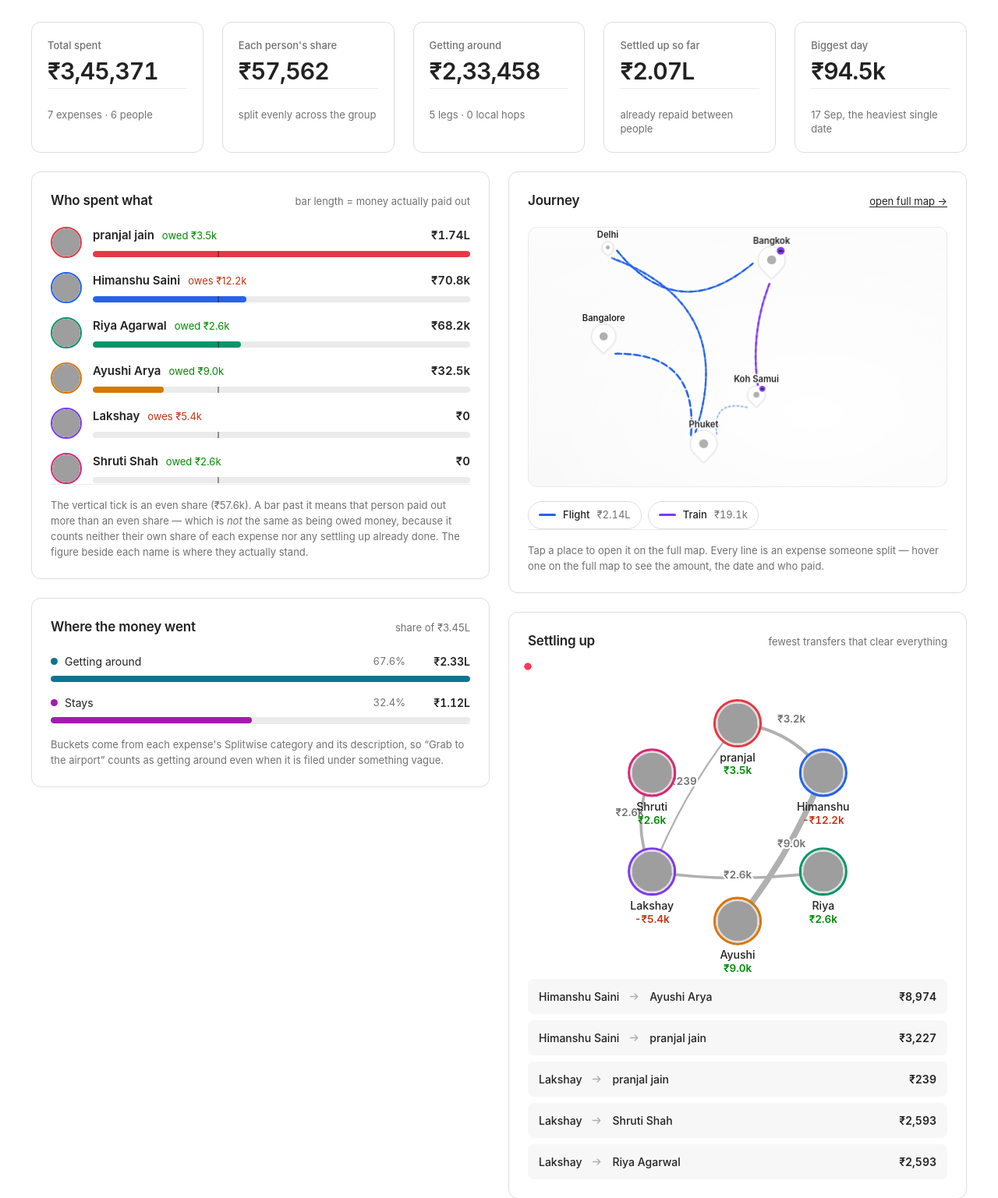
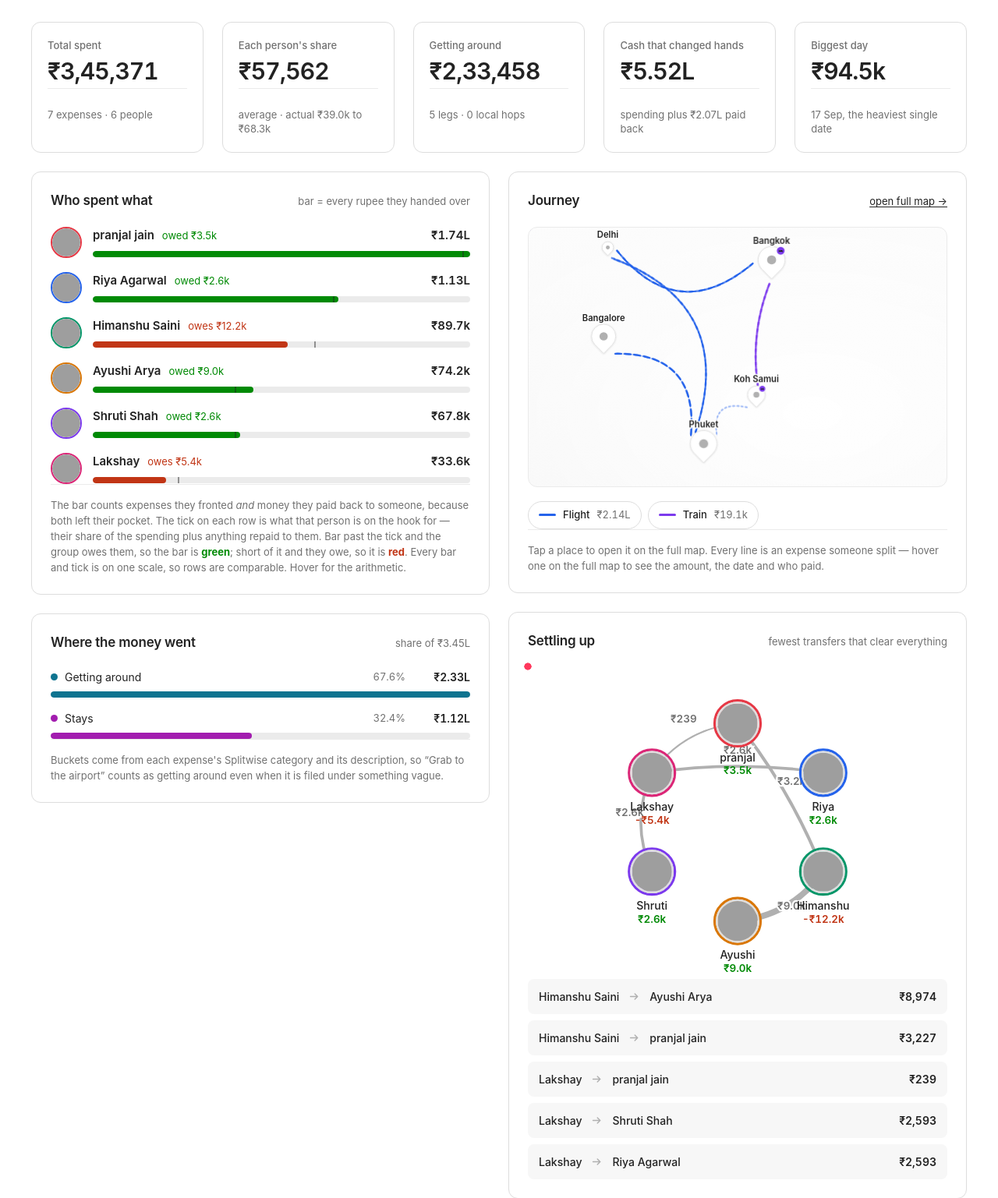
Before and after one commit to sainihimanshu1999/trip_setter, a FastAPI app: page / in a window 1280 px wide. Shown: the part 76-1613 px from the top of the page at 78% size. Run offline with FastAPI, Linux system fonts and the light colour scheme; grey boxes are pictures that could not be loaded.

Commit message:
Count repayments as money paid, and colour the bars by balance
Paying someone back is money leaving your pocket exactly like paying for a
hotel is, but the per-person bar counted only expenses fronted for the group.
Shruti's bar was zero length while she had handed over 67,783, all of it as
repayments; Lakshay's was zero against 33,605. Two of six people read as
having paid nothing.

The bar is now everything handed over, `paid + settled_out`, and the tick on
each row is everything that person is on the hook for, `owed + settled_in`.
Both sit on one group-wide scale, so the gap between a person's bar and their
own tick is exactly their balance and rows stay comparable. The bar is green
when it runs past the tick and the group owes them, red when it falls short.
Colour and geometry come from the same number, so they cannot disagree.

The tick used to be the flat group average on every row, which made it
unreadable: it is the one number that matches nobody.

Both sides now sum to the same figure, which is the new invariant:

    sum(paid_total) == sum(owed_total) == total_spend + total_settled
    552,340.46      == 552,340.46      == 345,371 + 206,969.46

Total spent stays at the cost of the trip, 345,371. A settle-up repays a share
of an expense already counted there, so adding repayments to it would count
that money twice - Shruti's 18,899 to pranjal settles the flight that is
already in the total. The cash-flow figure is a tile of its own instead:
"Cash that changed hands", 552,340.

"Each person's share" keeps the average but now shows the spread beside it.
57,562 is arithmetically correct and matches none of the six, whose real
shares run 39,030 to 68,300, because people skipped expenses. Each person's
actual share is the tick on their row.

People are ranked by the bar the chart draws rather than by expenses fronted.

```diff
--- a/app/routers/api.py
+++ b/app/routers/api.py
@@ -58,10 +58,12 @@ async def overview(analytics: AnalyticsDep) -> dict:
 @router.get("/people")
 async def people(analytics: AnalyticsDep) -> dict:
     """Per-person spend, the data behind the expenditure bars."""
-    max_paid = max((p.paid for p in analytics.people), default=ZERO)
+    # Same scale the dashboard uses: the largest total handed over.
+    max_paid = max((p.paid_total for p in analytics.people), default=ZERO)
     return {
         "currency": analytics.currency,
         "total": float(analytics.total_spend),
+        "total_moved": float(analytics.total_moved),
         "per_head": float(analytics.per_head),
         # The index is the colour: without it every person came back as
         # person_colour(0), so this endpoint painted the whole group red while
--- a/app/static/css/theme.css
+++ b/app/static/css/theme.css
@@ -409,6 +409,17 @@ a:hover { color: var(--accent); }
   background: var(--person-color, var(--ink));
   transition: width 900ms var(--ease);
 }
+
+/* Green when the group owes them, red when they owe it. The colour and the
+   bar-past-marker reading have to agree, so both come from `balance`. */
+.person .fill.pos { background: var(--positive); }
+.person .fill.neg { background: var(--negative); }
+.person .fill:not(.pos):not(.neg) { background: var(--ink-3); }
+
+/* Inline colour words in the hints, so "green" and "red" are shown as well
+   as named. */
+.pos-ink { color: var(--positive); }
+.neg-ink { color: var(--negative); }
 
 /* The fair-share marker: where the bar would end on an even split. */
 .marker {
--- a/app/static/js/charts.js
+++ b/app/static/js/charts.js
@@ -6,13 +6,12 @@ const Charts = (() => {
   /* --- per-person expenditure bars -------------------------------------- */
 
   function people(host, payload) {
-    const { people: rows, currency, per_head: perHead } = payload;
+    const { people: rows, currency } = payload;
     host.innerHTML = '';
     if (!rows.length) {
       host.innerHTML = '<div class="empty">No expenses yet.</div>';
       return;
     }
-    const maxPaid = Math.max(...rows.map((p) => p.paid), 1);
     const money = new App.Money(currency);
 
     rows.forEach((person, i) => {
@@ -22,9 +21,8 @@ const Charts = (() => {
       /* Where they stand now, which is `balance` and not `net`. `net` is paid
          minus fair share and ignores settle-ups, so anyone who fronted a lot
          and was then repaid too much still read as being owed money. Himanshu
-         fronted 70,805 of a 345,371 trip -- more than an even share -- yet
-         after his own 68,300 share and a 33,605 repayment from Lakshay he owes
-         12,201. On `net` he showed as "fronted 2.5k". */
+         handed over 89,704 of a 552,340 total, more than most, yet after his
+         68,300 share and a 33,605 repayment from Lakshay he owes 12,201. */
       const balance = person.balance;
       const settled = Math.abs(balance) < 1;
       const sign = settled ? '' : (balance > 0 ? 'pos' : 'neg');
@@ -34,15 +32,20 @@ const Charts = (() => {
           ? `owed ${App.moneyShort(balance, currency)}`
           : `owes ${App.moneyShort(-balance, currency)}`;
 
-      /* The bar is gross outlay and the label is the net position, and the
-         two legitimately disagree. Spell the arithmetic out on hover so the
-         gap between them is answerable without opening the spreadsheet. */
+      /* The bar is everything they handed over and the marker is everything
+         they are on the hook for, both on one group-wide scale. So the gap
+         between a person's bar and their own marker *is* their balance, and
+         the colour says which side of it they are on. */
       const tip = [
         person.name,
-        `paid out    ${money.full(person.paid)}`,
-        `own share   ${money.full(person.owed)}`,
-        `settle-ups  ${money.full(person.settled_out)} sent, `
-          + `${money.full(person.settled_in)} received`,
+        `fronted      ${money.full(person.paid)}`,
+        `paid back    ${money.full(person.settled_out)}`,
+        `handed over  ${money.full(person.paid_total)}`,
+        '',
+        `own share    ${money.full(person.owed)}`,
+        `repaid to    ${money.full(person.settled_in)}`,
+        `on the hook  ${money.full(person.owed_total)}`,
+        '',
         settled
           ? 'square with the group'
           : balance > 0
@@ -58,11 +61,12 @@ const Charts = (() => {
           <div class="person-top">
             <span class="nm">${App.escapeHtml(person.name)}</span>
             <span class="delta ${sign}">${verdict}</span>
-            <span class="amt num" data-paid="${person.paid}"></span>
+            <span class="amt num" data-paid="${person.paid_total}"></span>
           </div>
-          <div class="track" style="--person-color:${App.escapeHtml(person.color || 'var(--accent)')}">
-            <div class="fill"></div>
-            <div class="marker" style="left:${((perHead / maxPaid) * 100).toFixed(2)}%"></div>
+          <div class="track">
+            <div class="fill ${sign}"></div>
+            <div class="marker" style="left:${(person.marker_ratio * 100).toFixed(2)}%"
+                 title="their share plus anything repaid to them: ${App.escapeHtml(money.full(person.owed_total))}"></div>
           </div>
         </div>`;
       row.title = tip;
@@ -71,12 +75,11 @@ const Charts = (() => {
       const fill = row.querySelector('.fill');
       const amt = row.querySelector('.amt');
       const marker = row.querySelector('.marker');
-      const width = (person.paid / maxPaid) * 100;
 
       // Stagger so the bars cascade rather than all firing at once.
       setTimeout(() => {
-        fill.style.width = `${width.toFixed(2)}%`;
-        App.countUp(amt, person.paid, { currency, short: true, duration: 1000 });
+        fill.style.width = `${(person.bar_ratio * 100).toFixed(2)}%`;
+        App.countUp(amt, person.paid_total, { currency, short: true, duration: 1000 });
         marker.classList.add('show');
       }, App.reduceMotion ? 0 : 120 + i * 130);
     });
--- a/app/templates/dashboard.html
+++ b/app/templates/dashboard.html
@@ -17,13 +17,18 @@
     <article class="card kpi reveal">
       <div class="label">Total spent</div>
       <div class="value num" id="kpi-total">{{ o.total_spend | money(o.currency) }}</div>
-      <div class="foot">{{ o.expense_count }} expenses &middot; {{ o.head_count }} people</div>
+      <div class="foot">
+        {{ o.expense_count }} expenses &middot; {{ o.head_count }} people
+      </div>
     </article>
 
     <article class="card kpi reveal">
       <div class="label">Each person's share</div>
       <div class="value num" id="kpi-head">{{ o.per_head | money(o.currency) }}</div>
-      <div class="foot">split evenly across the group</div>
+      <div class="foot">
+        average &middot; actual {{ o.share_low | money(o.currency) }}
+        to {{ o.share_high | money(o.currency) }}
+      </div>
     </article>
 
     <article class="card kpi reveal">
@@ -35,9 +40,11 @@
     </article>
 
     <article class="card kpi reveal">
-      <div class="label">Settled up so far</div>
-      <div class="value num">{{ o.total_settled | money(o.currency) }}</div>
-      <div class="foot">already repaid between people</div>
+      <div class="label">Cash that changed hands</div>
+      <div class="value num">{{ o.total_moved | money(o.currency) }}</div>
+      <div class="foot">
+        spending plus {{ o.total_settled | money(o.currency) }} paid back
+      </div>
     </article>
 
     <article class="card kpi reveal">
@@ -57,15 +64,18 @@
       <article class="card reveal">
         <div class="card-head">
           <h2>Who spent what</h2>
-          <span class="sub">bar length = money actually paid out</span>
+          <span class="sub">bar = every rupee they handed over</span>
         </div>
         <div class="people" id="people-chart"></div>
         <p class="hint">
-          The vertical tick is an even share ({{ o.per_head | money(o.currency) }}).
-          A bar past it means that person paid out more than an even share &mdash;
-          which is <em>not</em> the same as being owed money, because it counts
-          neither their own share of each expense nor any settling up already
-          done. The figure beside each name is where they actually stand.
+          The bar counts expenses they fronted <em>and</em> money they paid
+          back to someone, because both left their pocket. The tick on each row
+          is what that person is on the hook for &mdash; their share of the
+          spending plus anything repaid to them. Bar past the tick and the
+          group owes them, so the bar is <b class="pos-ink">green</b>; short of
+          it and they owe, so it is <b class="neg-ink">red</b>. Every bar and
+          tick is on one scale, so rows are comparable. Hover for the
+          arithmetic.
         </p>
       </article>
 
@@ -174,7 +184,7 @@
   kpi('kpi-transport', overview.transport_spend);
 
   Charts.people(document.getElementById('people-chart'), {
-    people: overview.people, currency: ccy, per_head: overview.per_head,
+    people: overview.people, currency: ccy,
   });
   Charts.buckets(document.getElementById('buckets-chart'), buckets);
   Charts.timeline(document.getElementById('timeline-chart'), timeline);
```
Also changed, not shown: app/analytics.py (+67 -7 lines), README.md.
